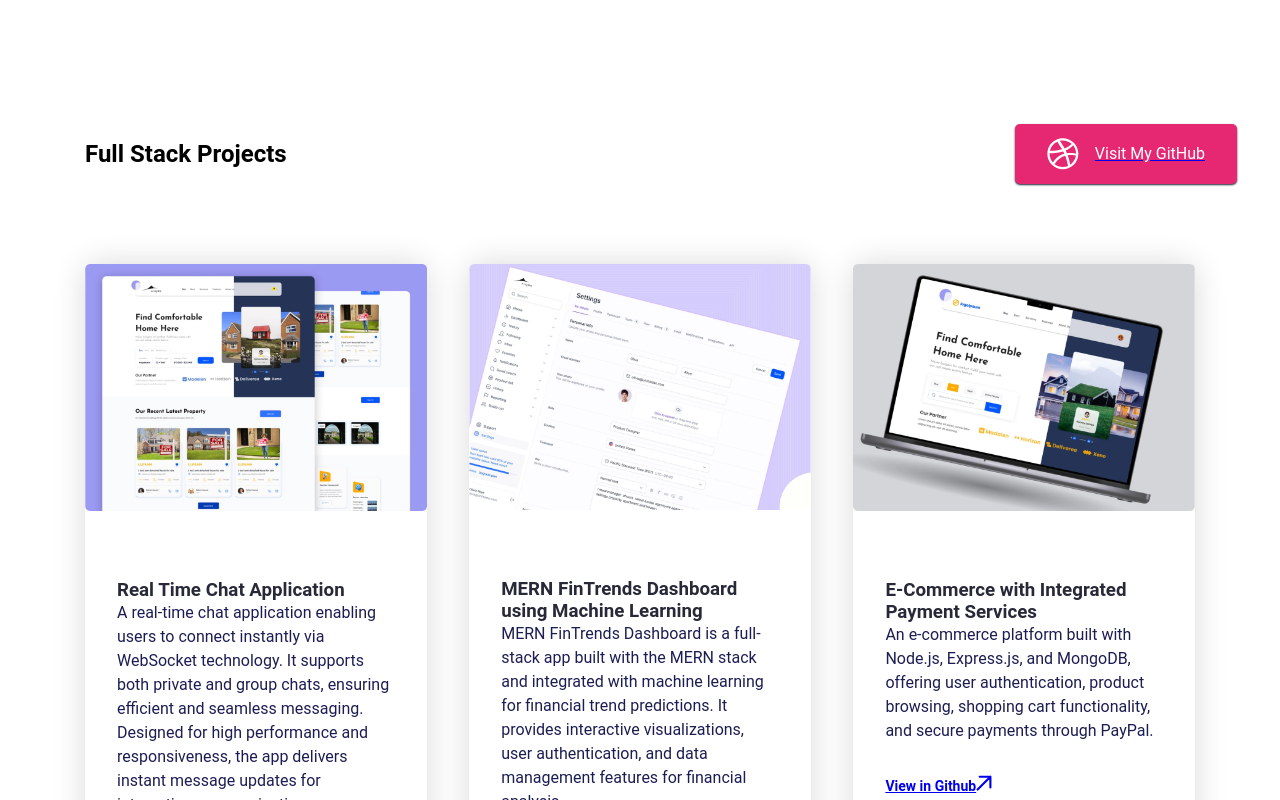
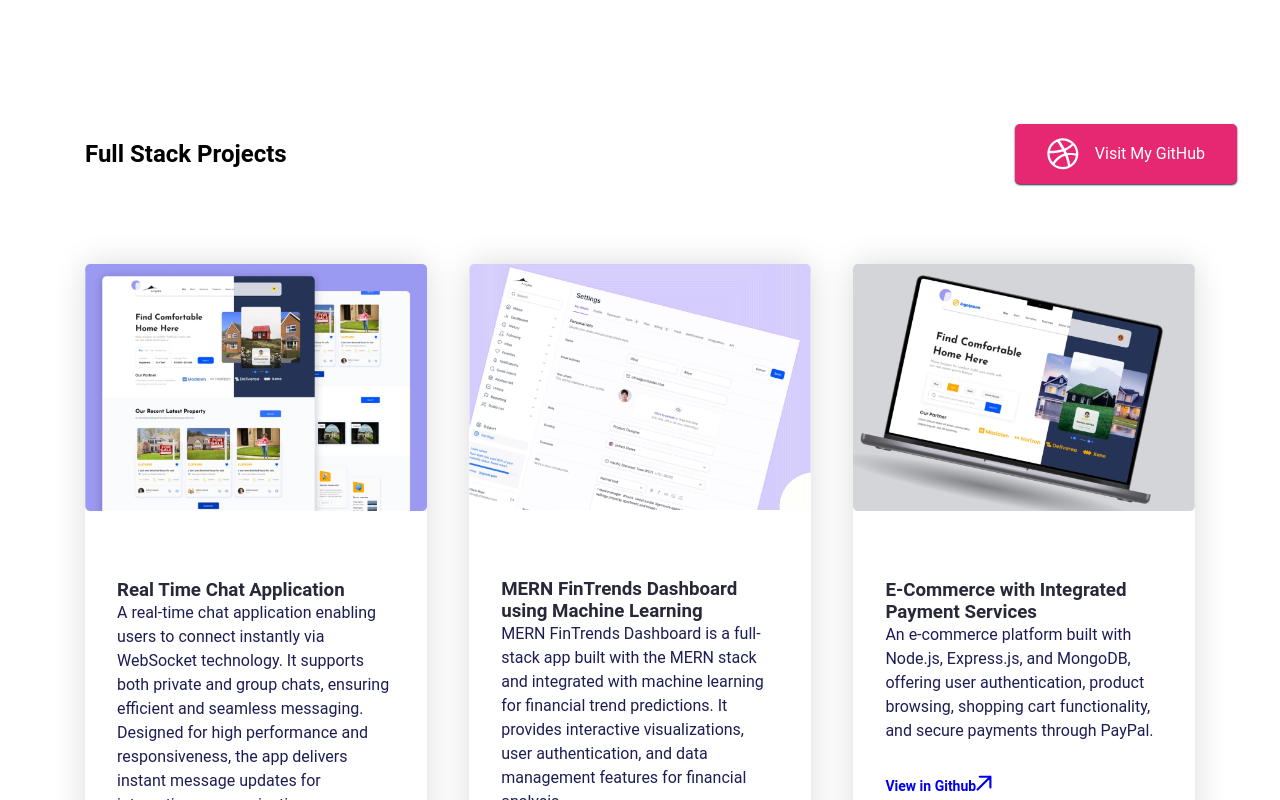
Before and after one commit to yashwanth1011/YCPortfolio, a React (Vite) app: page / in a window 1280 px wide. Shown: the part 1900-2700 px from the top of the page. Built offline with nearby package versions, Linux system fonts and the light colour scheme.

Commit message:
Removing minor errors

```diff
--- a/src/App.css
+++ b/src/App.css
@@ -1,5 +1,9 @@
 /* Global CSS */
-
+a:any-link {
+  color: -webkit-link;
+  text-decoration-line: none;
+  cursor: auto;
+  }
 body {
   margin: 0;
   font-family: "Roboto", sans-serif;
```
